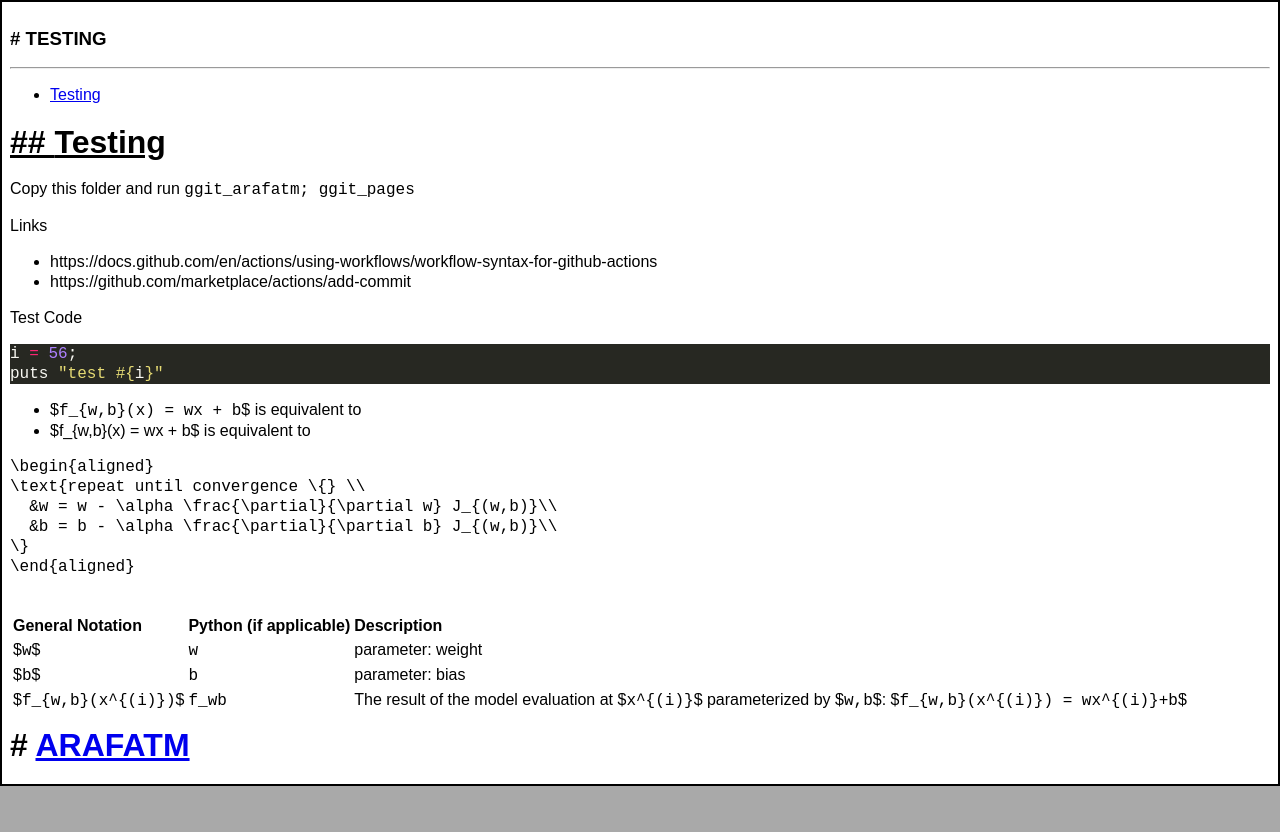
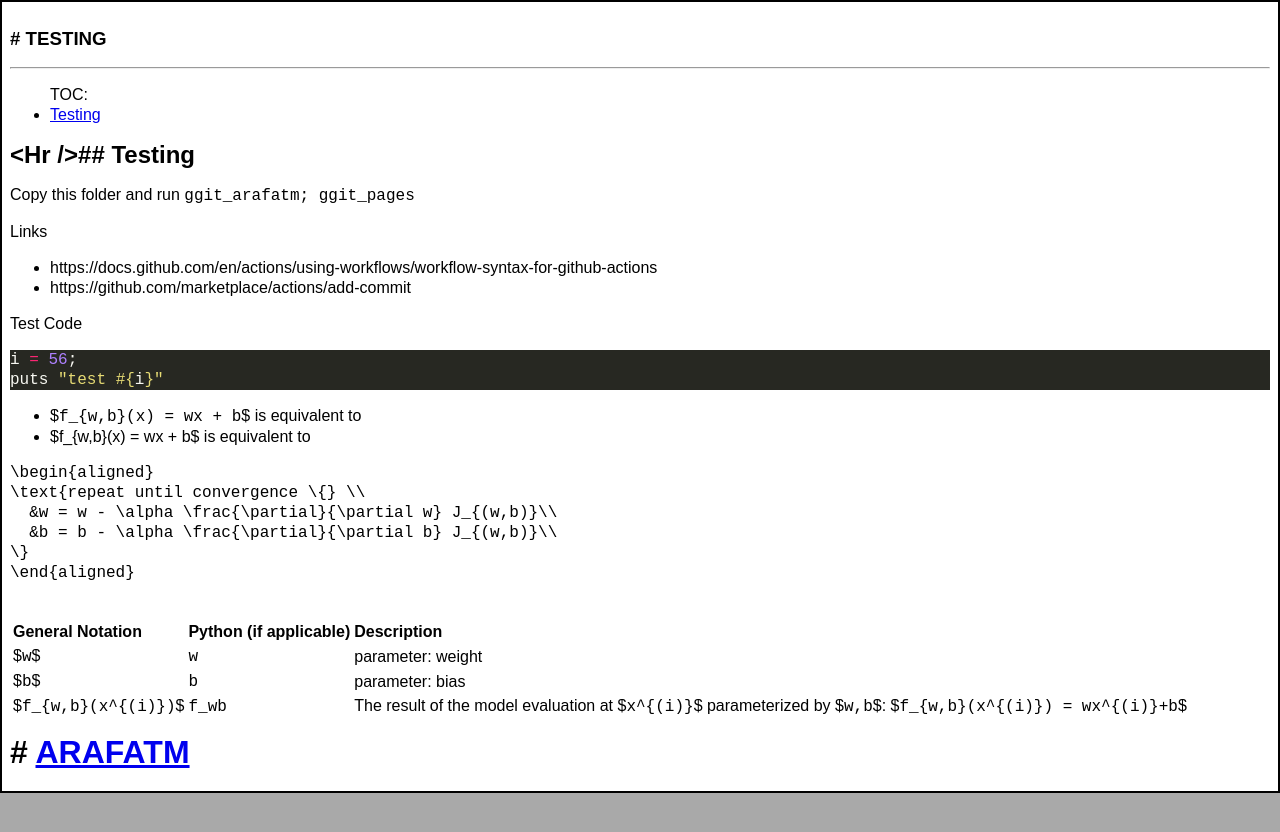
Before and after one commit to arafatm/ghp, a Jekyll site: the page built from readme.md, in a window 1280 px wide. Shown: the top 832 px of the page. Built offline with Jekyll 4.4.1, drawn with Linux system fonts in a browser that asks for light colours; our own code applies the rules of GitHub Pages for plain Markdown files.

Commit message:
style.css

```diff
--- a/assets/css/style.css
+++ b/assets/css/style.css
@@ -1,11 +1,9 @@
 @import './rouge.monokai.css';
-
-h2 { text-color: red; font-size: 2em; text-decoration: underline;}
 
 html { background-color: darkgrey; }
 body { font: 16px/20px sans-serif; max-width: 1530px; background-color: white; margin: 0em auto; padding: 0.5em; border: 2px solid black; }
 h1::before { content: "# " } h1 { text-transform: uppercase; }
-h2::before { content: "## " } h2 { text-transform: capitalize; }
+h2::before { content: "<hr />## " } h2 { text-transform: capitalize; }
 h3::before { content: "### " } h3 { text-transform: capitalize; }
 h4::before { content: "#### " }
 h5::before { content: "##### " }
@@ -13,6 +11,7 @@ h6::before { content: "###### " }
 h1 + ul { display: inline; padding: 0; }
 h1 + ul::before { content: "TOC: "; }
 h1 + ul > li { display: inline; padding: 0 1em; }
+ul.toc::before { content: "TOC:"; }
 a > img {border: 2px solid blue;}
 img { margin: 0; padding: 1px; width: 24%; border: 1px solid black }
 img.emoji { width: 1.5em; height: 1.5em; border: 1px solid gray; border-radius: 1em; padding: 0.4em; background-color: salmon;
```
